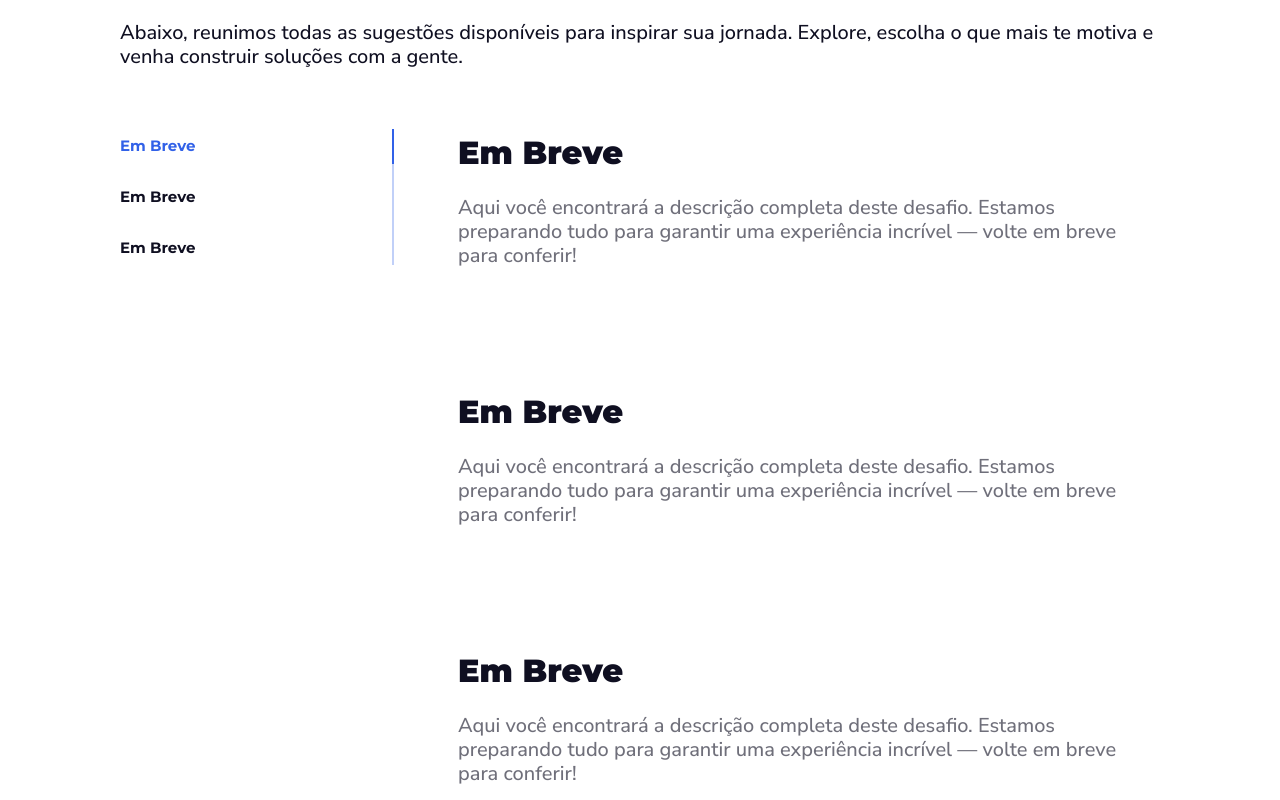
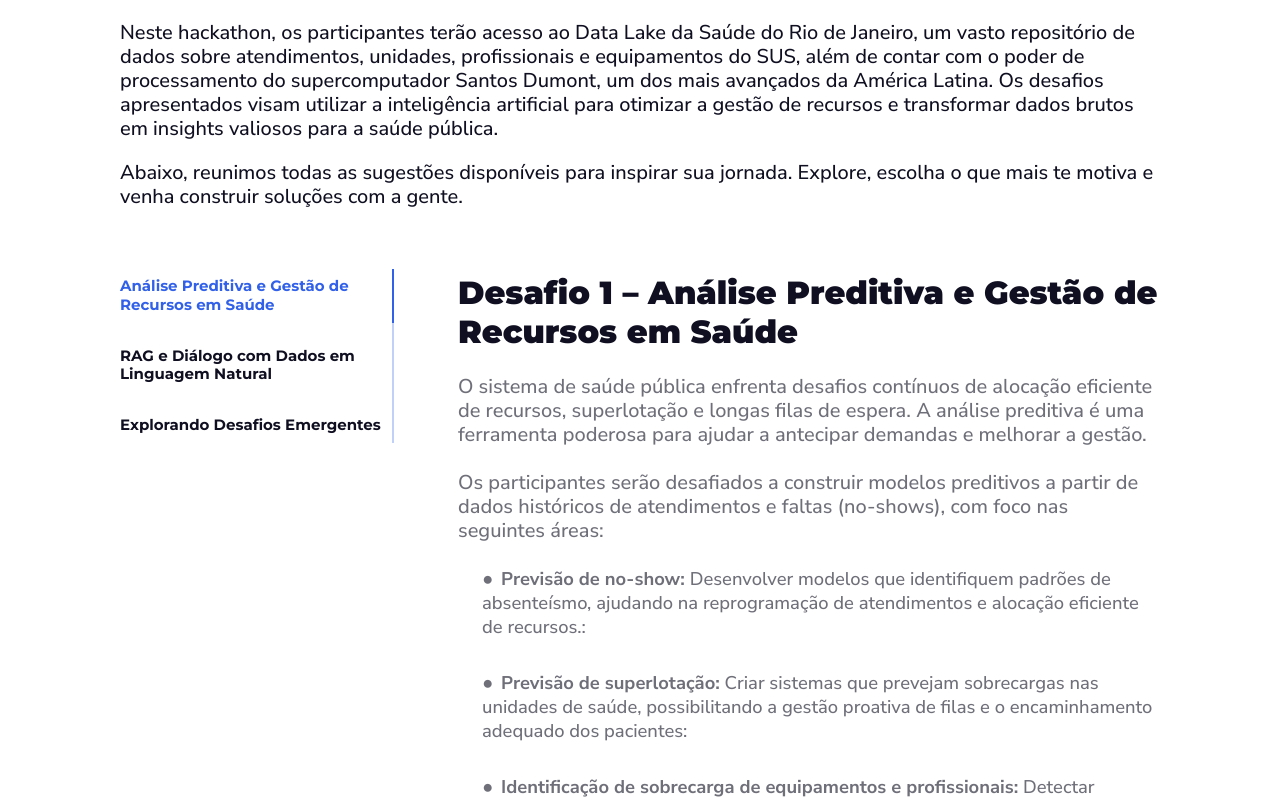
Before and after one commit to inc-coppe/hackaton-ia-2025-site, a React (Vite) app in the folder front/: page /desafios in a window 1280 px wide. Shown: the part 540-1340 px from the top of the page. Built offline with nearby package versions, Linux system fonts and the light colour scheme; no server answers; a web font is replaced by a local one.

Commit message:
Feat: Adicionado os desafios e adicionado estilo
Adicionei os desafios que dos desafios, adicionei estilo para os pontos que temos em cada desafio.

```diff
--- a/front/src/pages/Desafios/index.tsx
+++ b/front/src/pages/Desafios/index.tsx
@@ -23,6 +23,8 @@ import {
   ImagemWrapper,
   ChallengeMediaLayout,
   TextNextToMedia,
+  PontoDesafio,
+  PreDivisionContainer,
 } from "./style";
 
 import Img_predicao_faltas from "../../assets/imagem desafio - Modelo Preditivo para Faltas em Consultas.png";
@@ -37,9 +39,9 @@ const cardData = [
 
 // Seus dados mockados (mantidos como no seu exemplo)
 const desafios_menu = [
-  "Em Breve",
-  "Em Breve",
-  "Em Breve",
+  "Análise Preditiva e Gestão de Recursos em Saúde",
+  "RAG e Diálogo com Dados em Linguagem Natural",
+  "Explorando Desafios Emergentes",
   // ... (restante dos itens do menu)
 ];
 
@@ -47,25 +49,42 @@ const desafios_explicados = [
   {
     image: Img_predicao_faltas,
     id: "predicao-faltas",
-    titulo: "Em Breve",
+    titulo: "Desafio 1 – Análise Preditiva e Gestão de Recursos em Saúde",
     sugerido_por: "",
     descricao: [
-      "Aqui você encontrará a descrição completa deste desafio. Estamos preparando tudo para garantir uma experiência incrível — volte em breve para conferir!",
+      "O sistema de saúde pública enfrenta desafios contínuos de alocação eficiente de recursos, superlotação e longas filas de espera. A análise preditiva é uma ferramenta poderosa para ajudar a antecipar demandas e melhorar a gestão.",
       // Este segundo parágrafo só será usado se textoAoLadoDaImagem não existir e imagem for true
       // Ou se imagem for false, ele será o segundo parágrafo normal.
-      "",
+      "Os participantes serão desafiados a construir modelos preditivos a partir de dados históricos de atendimentos e faltas (no-shows), com foco nas seguintes áreas:",
+      "● Previsão de no-show: Desenvolver modelos que identifiquem padrões de absenteísmo, ajudando na reprogramação de atendimentos e alocação eficiente de recursos.",
+      "● Previsão de superlotação: Criar sistemas que prevejam sobrecargas nas unidades de saúde, possibilitando a gestão proativa de filas e o encaminhamento adequado dos pacientes",
+      "● Identificação de sobrecarga de equipamentos e profissionais: Detectar equipamentos e profissionais com alta demanda, para otimizar a alocação de recursos e evitar o desgaste",
+      "● Segmentação de perfis de pacientes: Analisar dados para identificar grupos de risco com maior probabilidade de faltar ao atendimento ou de necessitar de atenção especial.",
+      "● Simulação de cenários: Testar diferentes políticas e estratégias de alocação de recursos, como ampliação de horários ou redistribuição de profissionais, para avaliar os impactos na gestão de filas e na qualidade do atendimento.",
+      "● Detecção de anomalias: Identificar comportamentos fora do padrão, como subutilização de recursos ou problemas pontuais em determinadas regiões ou unidades.",
+      "Este desafio visa fornecer ferramentas para uma gestão mais inteligente e eficaz dos recursos de saúde, reduzindo custos e melhorando a qualidade do atendimento.",
     ],
     imagem: false,
     textoAoLadoDaImagem:
-      "",
+      "hihihi ha",
   },
   {
     image: Img_desafio_regulacao_IA_RAG,
     id: "desafio-regulacao-IA-RAG",
-    titulo: "Em Breve",
+    titulo: "Desafio 2 – RAG e Diálogo com Dados em Linguagem Natural",
     sugerido_por: "",
     descricao: [
-      "Aqui você encontrará a descrição completa deste desafio. Estamos preparando tudo para garantir uma experiência incrível — volte em breve para conferir!",
+      "O grande volume de dados gerados pelo sistema de saúde só é útil quando transformado em insights acionáveis. Este desafio convida os participantes a desenvolver soluções que utilizem RAG (Retrieval-Augmented Generation) e interfaces de linguagem natural para facilitar a interação com os dados e gerar informações valiosas.",
+      "Os participantes deverão criar sistemas que permitam:",
+      "● Geração automática de insights: Desenvolver algoritmos capazes de extrair padrões e informações relevantes dos dados brutos, oferecendo recomendações para gestores e profissionais de saúde.",
+      "● Consultas em linguagem natural: Construir interfaces que permitam que usuários façam perguntas em linguagem simples e obtenham respostas precisas a partir dos dados de saúde disponíveis.",
+      "● Interfaces de diálogo e análise: Criar plataformas conversacionais e visuais que democratizem o acesso a análises avançadas, facilitando a interação dos gestores e profissionais de saúde com os dados.",
+      "● Multimodalidade de dados: Integrar dados estruturados e não estruturados, como registros clínicos e relatórios administrativos, para fornecer uma análise completa.",
+      "● Suporte à decisão clínica e gerencial: Desenvolver sistemas que ajudem na tomada de decisões, combinando dados históricos com políticas públicas e evidências científicas.",
+      "● Explicabilidade e transparência: Garantir que os modelos gerem respostas explicáveis e que os usuários possam entender os critérios utilizados para a geração dos insights.",
+      "● Acessibilidade e usabilidade: Construir interfaces inclusivas e de fácil uso, capazes de atender a diversos perfis de usuários, desde gestores a cidadãos comuns.",
+      "● Segurança e ética nos dados: Aplicar boas práticas de anonimização e controle de acesso, assegurando que os dados sensíveis sejam protegidos e utilizados de forma ética.",
+      "Este desafio busca transformar os dados em recursos acessíveis e acionáveis para todos os envolvidos na gestão da saúde pública.",
     ],
     imagem: false,
     textoAoLadoDaImagem:
@@ -74,10 +93,10 @@ const desafios_explicados = [
   {
     image: Img_desafio_triagem_automatica,
     id: "desafio-triagem-automatica",
-    titulo: "Em Breve",
+    titulo: "Explorando Desafios Emergentes",
     sugerido_por: "",
     descricao: [
-      "Aqui você encontrará a descrição completa deste desafio. Estamos preparando tudo para garantir uma experiência incrível — volte em breve para conferir!",
+      "Além dos desafios propostos, incentivamos os participantes a explorar o Data Lake da Saúde do Rio de Janeiro, identificar padrões ocultos e propor soluções para problemas latentes que não foram explicitamente mencionados nos desafios. O hackathon é um espaço para inovação aberta, onde a criatividade, aliada aos dados, pode revelar novas oportunidades para transformar a saúde pública.",
     ],
     imagem: false,
     textoAoLadoDaImagem:
@@ -160,6 +179,7 @@ const Desafios = () => {
                 ENCARANDO O QUE IMPORTA, CRIANDO O QUE TRANSFORMA.
               </IntroTitle>
             </TitleGroup>
+
             <IntroDescription>
               Durante o evento, você pode encarar desafios reais de empresas
               parceiras ou até propor o seu próprio. Lembrando que as ideias não
@@ -170,11 +190,18 @@ const Desafios = () => {
         </DesafiosIntroContainer>
 
         <DesafiosBodyContainer>
+          <PreDivisionContainer>
+            <PreDivisionText style={{ textAlign:"left"}}>
+              Neste hackathon, os participantes terão acesso ao Data Lake da Saúde do Rio de Janeiro, um vasto repositório de dados sobre atendimentos, unidades, profissionais e   equipamentos do SUS, além de contar com o poder de processamento do supercomputador Santos Dumont, um dos mais avançados da América Latina. Os desafios apresentados visam  utilizar a inteligência artificial para otimizar a gestão de recursos e transformar dados brutos em insights valiosos para a saúde pública.
+            </PreDivisionText>
+
             <PreDivisionText style={{ textAlign: "left" }}>
               Abaixo, reunimos todas as sugestões disponíveis para inspirar sua
               jornada. Explore, escolha o que mais te motiva e venha construir
               soluções com a gente.
             </PreDivisionText>
+
+          </PreDivisionContainer>
 
           <DesafiosBodyPrincipalContainer>
             <MenuContainer>
@@ -229,20 +256,25 @@ const Desafios = () => {
 
                   {/* Se NÃO for um desafio com imagem, renderiza o restante da descrição (se houver) */}
                   {!info.imagem &&
-                    Array.isArray(info.descricao) && info.descricao.length <1 &&
-                    info.descricao.slice(info.imagem ? 1 : 0).map(
+                    Array.isArray(info.descricao) && info.descricao.length > 1 &&
+                    info.descricao.slice(info.imagem ? 1 : 1).map(
                     (
                       paragrafo,
-                        idx, // Se não tem imagem, começa do 0, se tem imagem e já renderizou o [0], começaria do 1.
-                      ) => (
-                        // Simplificando: se não tem imagem, renderiza todos. Se tem imagem, o [0] já foi renderizado acima.
-                        // A lógica acima já renderiza info.descricao[0] se info.imagem for true.
-                        // Então, se não for imagem, precisa renderizar todos. Se for imagem, renderiza o resto (a partir do [1]).
+                      idx,
+                    ) => {
+                      if (typeof paragrafo === "string" && paragrafo.trim().startsWith("●")) {
+                        const textoLimpo = paragrafo.replace(/^●\s*/, "");
+                        return <PontoDesafio key={`list-${index}-${idx}`} texto={textoLimpo} />;
+                      }
+
+                      return (
                         <ChallengeParagraph key={`para-${index}-${idx}`}>
                           {paragrafo}
                         </ChallengeParagraph>
-                      ),
-                    )}
+                      );
+                      }
+                    )
+                  }
                   {/* Se a descrição não for um array e não tiver imagem */}
                   {!info.imagem &&
                     !Array.isArray(info.descricao) &&
--- a/front/src/pages/Desafios/style.tsx
+++ b/front/src/pages/Desafios/style.tsx
@@ -103,6 +103,14 @@ export const DesafiosBodyContainer = styled.main`
   }
 `;
 
+export const PreDivisionContainer = styled.div`
+  display: flex;
+  flex-direction: column;
+
+
+
+`;
+
 export const PreDivisionText = styled.p`
   /* Abaixo, reunimos todas as sugestões... */
   font-family: "Nunito Sans", sans-serif;
@@ -185,6 +193,8 @@ export const ConteudoDesafiosContainer = styled.section`
   flex-direction: column;
   flex-grow: 1; /* Ocupa o espaço restante */
   gap: 7.5rem; /* Desktop: 120px (espaçamento entre seções de desafio) */
+
+
 
   @media (max-width: 48rem) {
     gap: 3.75rem; /* Mobile: 60px */
@@ -288,3 +298,18 @@ export const TextNextToMedia = styled.div`
     padding-left: 0;
   }
 `;
+
+export const PontoDesafio = ({ texto }: { texto: string }) => {
+  // Divide o texto no primeiro ":"
+  const [titulo, ...resto] = texto.split(/:(.+)/); // pega apenas o primeiro ":"
+  const textoAposPonto = resto.join(":"); // em caso de múltiplos ":" após o primeiro
+
+  return (
+    <div style={{ paddingLeft: "1.5rem", marginBottom: "0.5rem" }}>
+      <ChallengeParagraph style={{ fontSize: "1.15rem" }}>
+        <span style={{ marginRight: "0.5rem" }}>●</span>
+        <strong>{titulo.trim()}:</strong> {textoAposPonto}
+      </ChallengeParagraph>
+    </div>
+  );
+};
```
Lines whose indentation alone changed are shown as unchanged.
